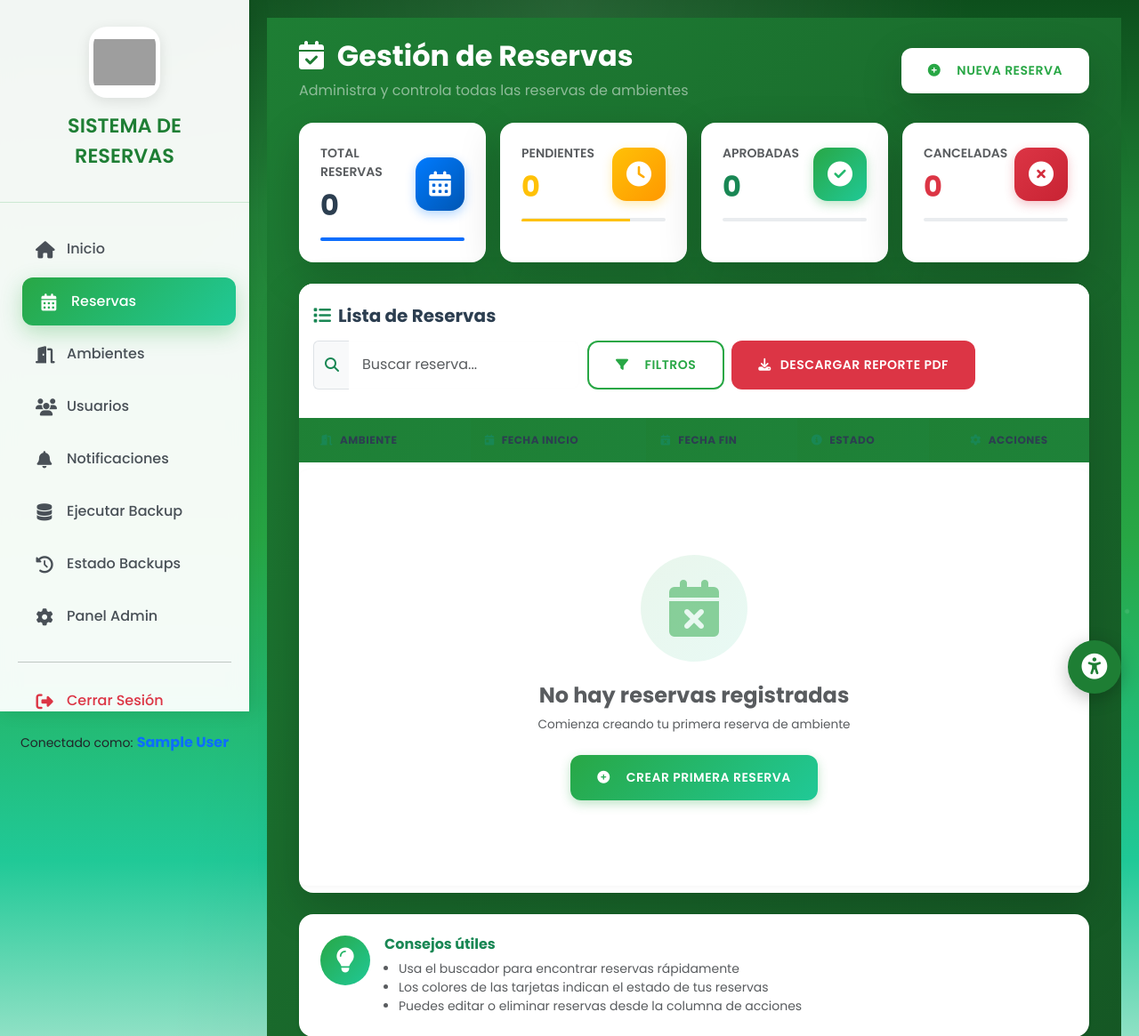
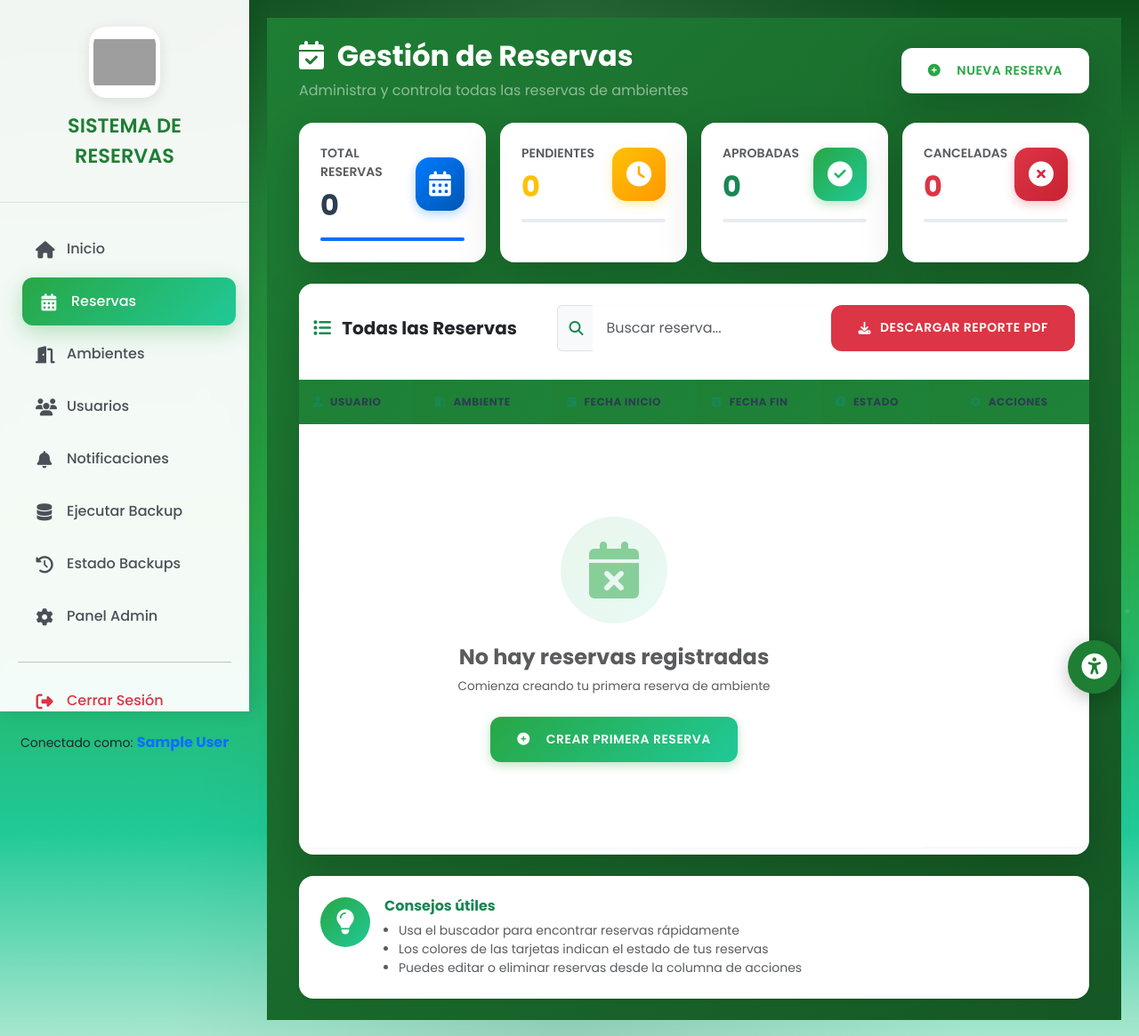
Before and after one commit to sebastianPR890/Sistema-de-Reserva-y-Gesti-n-de-Ambientes-Formativos, a Django app: page /reservas/ in a window 1280 px wide. Shown: the top 1165 px of the page at 89% size. Run offline with Django 4.2, Linux system fonts and the light colour scheme; the visitor is signed in with stand-in values (Sample User, id 1); data comes from the database, SQL or seed files in the repository; data that the repository does not hold is empty; grey boxes are pictures that could not be loaded.

Commit message:
prototipo 1.0

```diff
--- a/sistema_reservas/reservas/urls.py
+++ b/sistema_reservas/reservas/urls.py
@@ -14,4 +14,7 @@ urlpatterns = [
     path('manual/descargar/', views.descargar_manual_pdf, name='descargar_manual_pdf'),
 
     path('reporte/pdf/', views.descargar_reporte_pdf, name='descargar_reporte_pdf'),
+
+    path('reserva/<int:pk>/aprobar/', views.aprobar_reserva, name='aprobar_reserva'),
+    path('reserva/<int:pk>/cancelar/', views.cancelar_reserva, name='cancelar_reserva'),
 ]
--- a/sistema_reservas/reservas/views.py
+++ b/sistema_reservas/reservas/views.py
@@ -1,4 +1,3 @@
-
 from django.utils.timezone import localtime
 from django.utils import timezone
 import io
@@ -20,13 +19,30 @@ def index(request):
 # Proteger todas las demás vistas
 @login_required
 def lista_reservas(request):
-    # Solo muestra las reservas del usuario logueado, a menos que sea superusuario
-    if request.user.is_superuser:
-        reservas = Reserva.objects.select_related('usuario').all() # 'ambiente' quitado temporalmente
+    # Determinar qué reservas mostrar basado en el tipo de usuario
+    if request.user.is_staff:
+        reservas = Reserva.objects.select_related('usuario', 'ambiente').all()
+        user_type = 'admin'
     else:
-        reservas = Reserva.objects.filter(usuario=request.user) # .select_related('ambiente') quitado temporalmente
+        reservas = Reserva.objects.select_related('ambiente').filter(usuario=request.user)
+        user_type = 'user'
 
-    return render(request, 'reservas/lista_reservas.html', {'reservas': reservas})
+    # Contadores para el dashboard
+    total_reservas = reservas.count()
+    reservas_pendientes = reservas.filter(estado='pendiente').count()
+    reservas_aprobadas = reservas.filter(estado='aprobada').count()
+    reservas_canceladas = reservas.filter(estado='cancelada').count()
+
+    context = {
+        'reservas': reservas,
+        'total_reservas': total_reservas,
+        'reservas_pendientes': reservas_pendientes,
+        'reservas_aprobadas': reservas_aprobadas,
+        'reservas_canceladas': reservas_canceladas,
+        'user_type': user_type,
+    }
+
+    return render(request, 'reservas/lista_reservas.html', context)
 
 
 @login_required
@@ -200,3 +216,47 @@ def descargar_manual_pdf(request):
         filename=filename,
         content_type='application/pdf'
     )
+
+@login_required
+def aprobar_reserva(request, pk):
+    if not request.user.is_staff:
+        messages.error(request, "No tienes permisos para aprobar reservas.")
+        return redirect('reservas:lista_reservas')
+
+    reserva = get_object_or_404(Reserva, pk=pk)
+    reserva.estado = 'aprobada'
+    reserva.aprobada_por = request.user
+    reserva.fecha_aprobacion = timezone.now()
+    reserva.save()
+
+    # Crear notificación para el usuario
+    Notificacion.crear(
+        usuario=reserva.usuario,
+        titulo='Reserva Aprobada',
+        mensaje=f'Tu reserva para el {reserva.fecha_inicio.strftime("%d/%m/%Y")} ha sido aprobada.',
+        tipo='reserva'
+    )
+
+    messages.success(request, "Reserva aprobada exitosamente.")
+    return redirect('reservas:lista_reservas')
+
+@login_required
+def cancelar_reserva(request, pk):
+    if not request.user.is_staff:
+        messages.error(request, "No tienes permisos para cancelar reservas.")
+        return redirect('reservas:lista_reservas')
+
+    reserva = get_object_or_404(Reserva, pk=pk)
+    reserva.estado = 'cancelada'
+    reserva.save()
+
+    # Crear notificación para el usuario
+    Notificacion.crear(
+        usuario=reserva.usuario,
+        titulo='Reserva Cancelada',
+        mensaje=f'Tu reserva para el {reserva.fecha_inicio.strftime("%d/%m/%Y")} ha sido cancelada.',
+        tipo='reserva'
+    )
+
+    messages.success(request, "Reserva cancelada exitosamente.")
+    return redirect('reservas:lista_reservas')
--- a/sistema_reservas/templates/reservas/lista_reservas.html
+++ b/sistema_reservas/templates/reservas/lista_reservas.html
@@ -30,7 +30,7 @@
                         <div class="d-flex justify-content-between align-items-center">
                             <div>
                                 <p class="text-muted mb-2 small fw-semibold text-uppercase">Total Reservas</p>
-                                <h2 class="mb-0 fw-bold" style="color: #2c3e50;">{{ reservas|length }}</h2>
+                                <h2 class="mb-0 fw-bold" style="color: #2c3e50;">{{ total_reservas }}</h2>
                             </div>
                             <div class="stat-icon stat-icon-primary">
                                 <i class="fas fa-calendar-alt"></i>
@@ -48,14 +48,14 @@
                         <div class="d-flex justify-content-between align-items-center">
                             <div>
                                 <p class="text-muted mb-2 small fw-semibold text-uppercase">Pendientes</p>
-                                <h2 class="mb-0 fw-bold text-warning">{{ reservas|length }}</h2>
+                                <h2 class="mb-0 fw-bold text-warning">{{ reservas_pendientes }}</h2>
                             </div>
                             <div class="stat-icon stat-icon-warning">
                                 <i class="fas fa-clock"></i>
                             </div>
                         </div>
                         <div class="progress mt-3" style="height: 4px;">
-                            <div class="progress-bar bg-warning" style="width: 75%"></div>
+                            <div class="progress-bar bg-warning" style="width: {% widthratio reservas_pendientes total_reservas 100 %}%"></div>
                         </div>
                     </div>
                 </div>
@@ -66,14 +66,14 @@
                         <div class="d-flex justify-content-between align-items-center">
                             <div>
                                 <p class="text-muted mb-2 small fw-semibold text-uppercase">Aprobadas</p>
-                                <h2 class="mb-0 fw-bold text-success">0</h2>
+                                <h2 class="mb-0 fw-bold text-success">{{ reservas_aprobadas }}</h2>
                             </div>
                             <div class="stat-icon stat-icon-success">
                                 <i class="fas fa-check-circle"></i>
                             </div>
                         </div>
                         <div class="progress mt-3" style="height: 4px;">
-                            <div class="progress-bar bg-success" style="width: 0%"></div>
+                            <div class="progress-bar bg-success" style="width: {% widthratio reservas_aprobadas total_reservas 100 %}%"></div>
                         </div>
                     </div>
                 </div>
@@ -84,14 +84,14 @@
                         <div class="d-flex justify-content-between align-items-center">
                             <div>
                                 <p class="text-muted mb-2 small fw-semibold text-uppercase">Canceladas</p>
-                                <h2 class="mb-0 fw-bold text-danger">0</h2>
+                                <h2 class="mb-0 fw-bold text-danger">{{ reservas_canceladas }}</h2>
                             </div>
                             <div class="stat-icon stat-icon-danger">
                                 <i class="fas fa-times-circle"></i>
                             </div>
                         </div>
                         <div class="progress mt-3" style="height: 4px;">
-                            <div class="progress-bar bg-danger" style="width: 0%"></div>
+                            <div class="progress-bar bg-danger" style="width: {% widthratio reservas_canceladas total_reservas 100 %}%"></div>
                         </div>
                     </div>
                 </div>
@@ -102,8 +102,13 @@
         <div class="card border-0 shadow-lg rounded-4 animate__animated animate__fadeInUp" style="animation-delay: 0.4s">
             <div class="card-header bg-white border-bottom-0 py-4 rounded-top-4">
                 <div class="d-flex justify-content-between align-items-center flex-wrap gap-3">
-                    <h5 class="mb-0 fw-bold" style="color: #2c3e50;">
-                        <i class="fas fa-list me-2 text-success"></i>Lista de Reservas
+                    <h5 class="mb-0 fw-bold text-dark">
+                        <i class="fas fa-list me-2 text-success"></i>
+                        {% if user_type == 'admin' %}
+                            Todas las Reservas
+                        {% else %}
+                            Mis Reservas
+                        {% endif %}
                     </h5>
                     <div class="d-flex gap-2 flex-wrap">
                         <div class="input-group" style="max-width: 300px;">
@@ -112,12 +117,11 @@
                             </span>
                             <input type="text" id="searchInput" class="form-control border-start-0 search-input" placeholder="Buscar reserva...">
                         </div>
-                        <button class="btn btn-outline-success" data-bs-toggle="modal" data-bs-target="#filterModal">
-                            <i class="fas fa-filter me-2"></i>Filtros
-                        </button>
+                        {% if user.is_staff %}
                         <a href="{% url 'reservas:descargar_reporte_pdf' %}" class="btn btn-danger">
                             <i class="fa fa-download"></i> DESCARGAR REPORTE PDF
                         </a>
+                        {% endif %}
                     </div>
                 </div>
             </div>
@@ -126,6 +130,14 @@
                     <table class="table table-hover align-middle mb-0" id="reservasTable">
                         <thead class="table-light">
                             <tr>
+                                {% if user_type == 'admin' %}
+                                <th class="py-3 border-0">
+                                    <div class="d-flex align-items-center">
+                                        <i class="fas fa-user me-2 text-success"></i>
+                                        <span class="fw-bold">Usuario</span>
+                                    </div>
+                                </th>
+                                {% endif %}
                                 <th class="px-4 py-3 border-0">
                                     <div class="d-flex align-items-center">
                                         <i class="fas fa-door-open me-2 text-success"></i>
@@ -160,7 +172,20 @@
                         </thead>
                         <tbody>
                             {% for reserva in reservas %}
-                            <tr class="table-row animate__animated animate__fadeIn">
+                            <tr class="table-row">
+                                {% if user_type == 'admin' %}
+                                <td class="py-3">
+                                    <div class="d-flex align-items-center">
+                                        <div class="avatar-icon-modern me-3">
+                                            <i class="fas fa-user"></i>
+                                        </div>
+                                        <div>
+                                            <div class="fw-semibold text-dark">{{ reserva.usuario.get_full_name }}</div>
+                                            <small class="text-muted">{{ reserva.usuario.email }}</small>
+                                        </div>
+                                    </div>
+                                </td>
+                                {% endif %}
                                 <td class="px-4 py-3">
                                     <div class="d-flex align-items-center">
                                         <div class="avatar-icon-modern me-3">
```
Also changed, not shown: other parts of sistema_reservas/templates/reservas/lista_reservas.html (+40 -0 lines).
